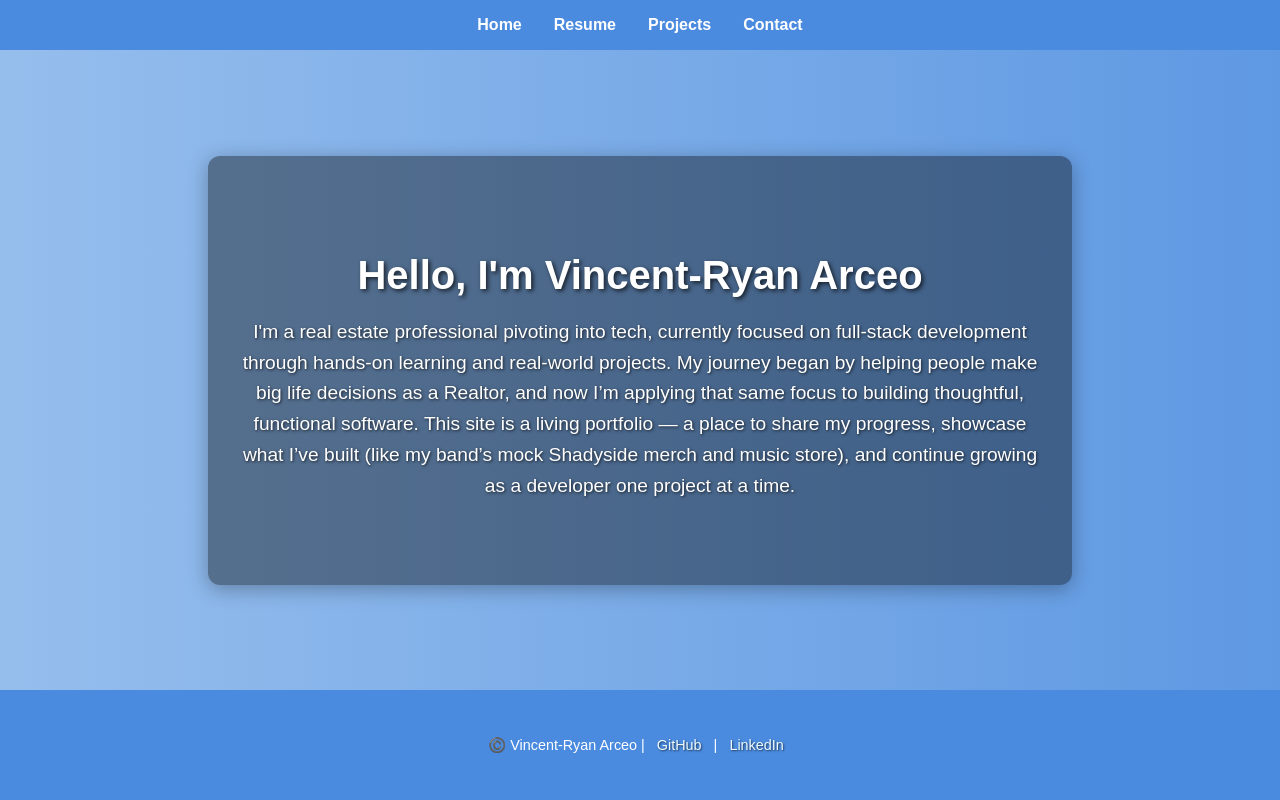
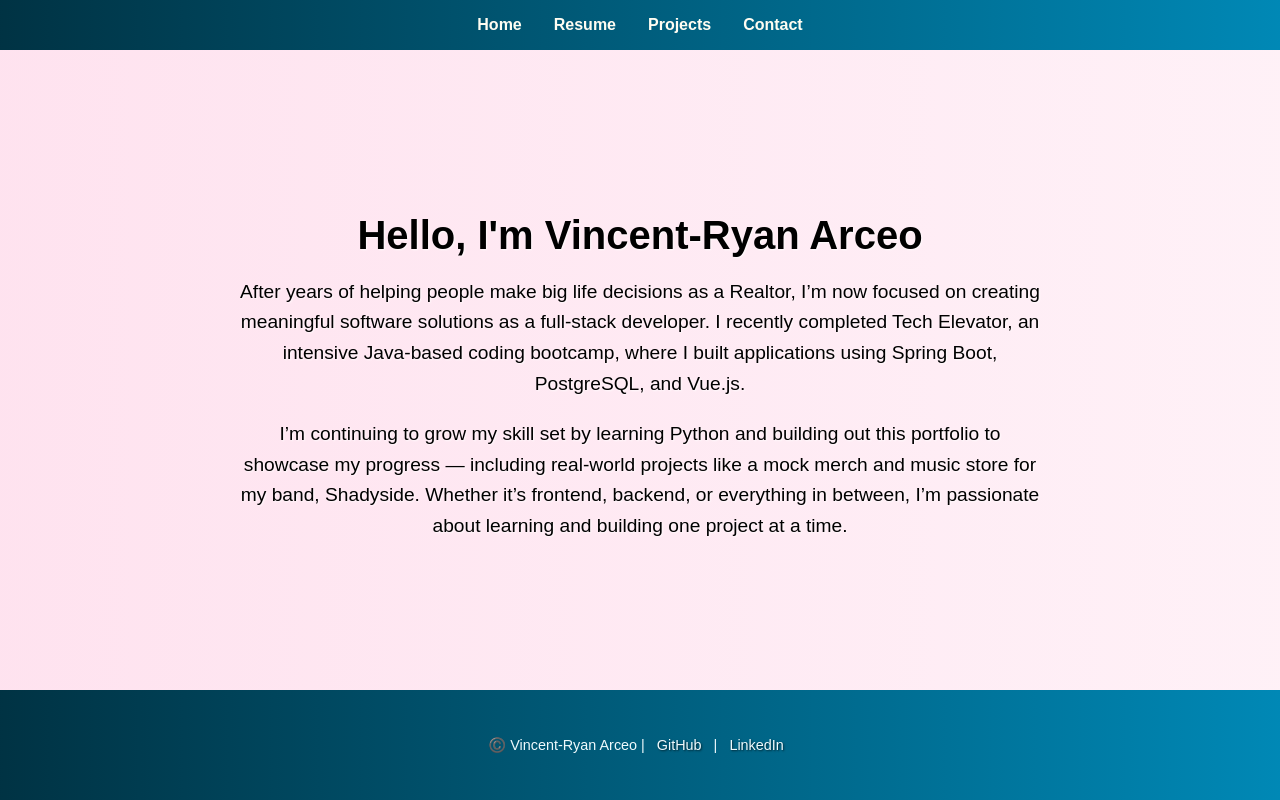
Before and after one commit to VincentRyanArceo/vincentryan.dev, a plain HTML site: page index.html in a window 1280 px wide. Drawn offline with Linux system fonts and the light colour scheme.

Commit message:
Updated color scheme to header/footer: #000000, #00ABE4, #000000, body:#FFFFFF, #fed4e7, #FFFFFF

```diff
--- a/css/styles.css
+++ b/css/styles.css
@@ -8,10 +8,11 @@ body {
   display: flex;
   flex-direction: column;
   min-height: 100vh;
-  background: linear-gradient(270deg, #4a8bdf, #effafd, #a0006d);
+  /* background: linear-gradient(270deg, #C5ADC5, #B2B5E0, #C5ADC5); */
+  background: linear-gradient(270deg, #FFFFFF, #fed4e7, #FFFFFF);
   background-size: 600% 600%;
-  animation: gradientShift 15s ease infinite;
-  color: white;
+  animation: gradientShift 20s ease infinite;
+  color: #000000;
   font-family: Arial, Helvetica, sans-serif;
   margin: 0;
 }
@@ -29,9 +30,25 @@ body {
   }
 }
 
+@keyframes gradientWave {
+  0% {
+    background-position: 100% 0%;
+  }
+  50%{
+    background-position: 0% 100%;
+  }
+  100% {
+    background-position: 100% 0%;
+  }
+}
+
 /*Navigation Bar*/
 header {
-  background-color: #4a8bdf;
+  background: linear-gradient(270deg, #000000, #00ABE4, #000000);
+  /* background: linear-gradient(270deg, #4B014B, #B2B5E0, #4B014B); */
+  background-size: 400% 400%;
+  animation: gradientWave 20s ease infinite;
+  background-color: #000000;
   padding: 1rem;
 }
 
@@ -45,14 +62,14 @@ header {
 }
 
 .nav-container a {
-  color: white;
+  color: #FFFDF2;
   text-decoration: none;
   font-weight: bold;
   transition: color 0.3s ease;
 }
 
 .nav-container a:hover {
-  color: #ffd700;
+  color: #00ABE4;
 }
 
 /*About Section*/
@@ -61,21 +78,25 @@ header {
   padding: 4rem 2rem;
   max-width: 800px;
   margin: auto;
-  background-color: rgba(0, 0, 0, 0.4);
-  border-radius: 12px;
-  box-shadow: 0 4px 20px rgba(0, 0, 0, 0.3);
+  color: #000000;
+  background: none;
+  border: none;
+  border-radius: 0;
+  box-shadow: none;
 }
 
 #about h1 {
   font-size: 2.5rem;
   margin-bottom: 1rem;
-  text-shadow: 2px 2px 4px rgba(0, 0, 0, 0.7);
+  /* text-shadow: 2px 2px 4px rgba(0, 0, 0, 0.7); */
+  text-shadow: 1px 1px 2px rgba(255, 255, 255, 0.8);
 }
 
 #about p {
   font-size: 1.2rem;
   line-height: 1.6;
-  text-shadow: 1px 1px 3px rgba(0, 0, 0, 0.7);
+  /* text-shadow: 1px 1px 3px rgba(0, 0, 0, 0.7); */
+  text-shadow: 1px 1px 2px rgba(255, 255, 255, 0.8);
 }
 
 /*Main*/
@@ -88,10 +109,14 @@ main {
 
 /*Footer*/
 footer {
+  background: linear-gradient(270deg, #000000, #00ABE4, #000000);
+  background-size: 400% 400%;
+  animation: gradientWave 20s ease infinite;
   text-align: center;
   padding: 2rem;
   font-size: 0.9rem;
-  background-color: #4a8bdf;
+  /* background-color: #000000; */
+  color: #effafd;
 }
 
 footer a {
--- a/index.html
+++ b/index.html
@@ -25,14 +25,17 @@
       <section id="about">
         <h1>Hello, I'm Vincent-Ryan Arceo</h1>
         <p>
-          I'm a real estate professional pivoting into tech, currently focused
-          on full-stack development through hands-on learning and real-world
-          projects. My journey began by helping people make big life decisions
-          as a Realtor, and now I’m applying that same focus to building
-          thoughtful, functional software. This site is a living portfolio — a
-          place to share my progress, showcase what I’ve built (like my band’s
-          mock Shadyside merch and music store), and continue growing as a
-          developer one project at a time.
+          After years of helping people make big life decisions as a Realtor,
+          I’m now focused on creating meaningful software solutions as a full-stack
+          developer. I recently completed Tech Elevator, an intensive Java-based
+          coding bootcamp, where I built applications using Spring Boot, PostgreSQL, and Vue.js.
+        </p>
+        <p>
+          I’m continuing to grow my skill set by learning Python and building out
+          this portfolio to showcase my progress — including real-world projects
+          like a mock merch and music store for my band, Shadyside. Whether it’s
+          frontend, backend, or everything in between, I’m passionate about learning
+          and building one project at a time.
         </p>
       </section>
     </main>
```
